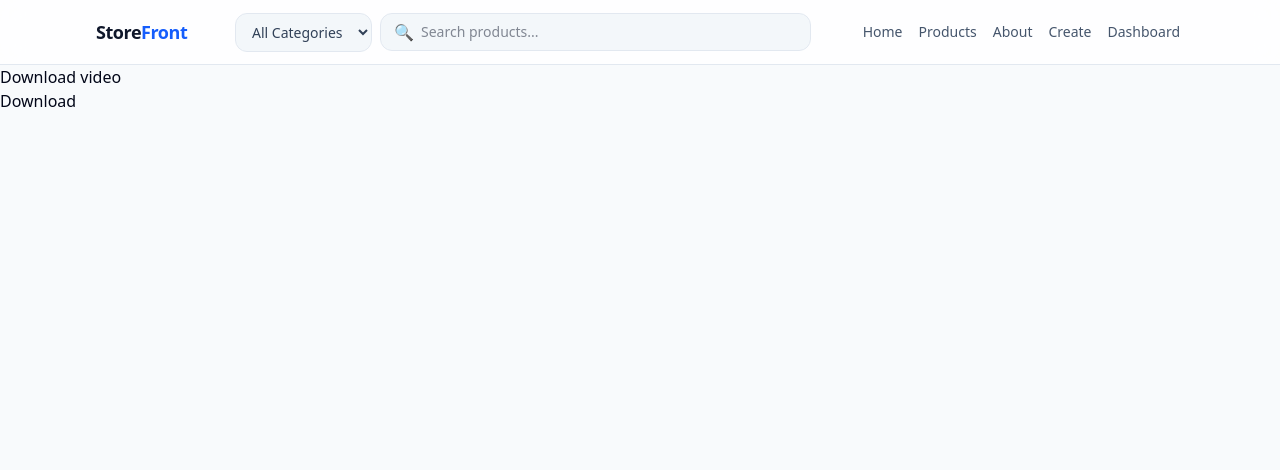
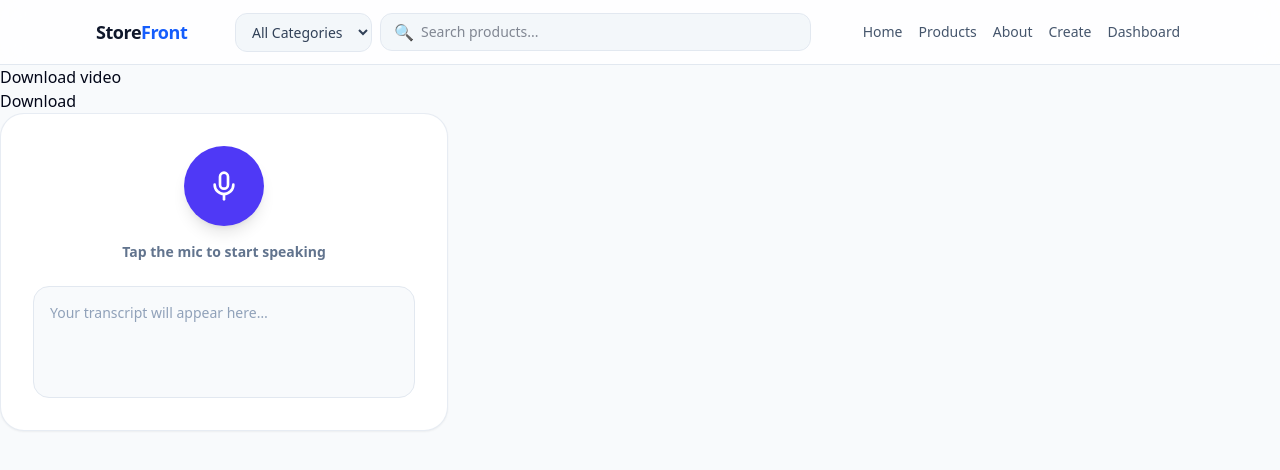
Before and after one commit to Metgala1/react-nextjs, a Next.js app: page /download-test in a window 1280 px wide. Shown: the top 470 px of the page. Built offline with nearby package versions, Linux system fonts and the light colour scheme.

Commit message:
Worked speech recognition feature

```diff
--- a/app/download-test/page.tsx
+++ b/app/download-test/page.tsx
@@ -1,5 +1,6 @@
 "use client"
 import { useState } from 'react';
+import VoiceInput from '@/components/VoiceInput';
 
 export default function DownloadTest() {
     const [errorMessage, setErrorMessage] = useState<string | null>(null);
@@ -39,6 +40,9 @@ export default function DownloadTest() {
         <div>
             <h3>Download video</h3>
             <button onClick={handleDownload}>Download</button>
+            <div>
+                <VoiceInput />
+            </div>
 
             {/* Conditionally render the error message */}
             {errorMessage && (
--- /dev/null
+++ b/components/VoiceInput.tsx
@@ -0,0 +1,238 @@
+"use client";
+
+import { useCallback, useEffect, useRef, useState } from "react";
+
+/* Minimal typings so this compiles without extra @types packages */
+interface SpeechRecognitionAlternativeLike {
+    transcript: string;
+}
+interface SpeechRecognitionResultLike {
+    isFinal: boolean;
+    0: SpeechRecognitionAlternativeLike;
+}
+interface SpeechRecognitionEventLike {
+    resultIndex: number;
+    results: { length: number; [index: number]: SpeechRecognitionResultLike };
+}
+interface SpeechRecognitionErrorEventLike {
+    error: string;
+}
+interface SpeechRecognitionLike {
+    lang: string;
+    continuous: boolean;
+    interimResults: boolean;
+    onstart: (() => void) | null;
+    onend: (() => void) | null;
+    onerror: ((event: SpeechRecognitionErrorEventLike) => void) | null;
+    onresult: ((event: SpeechRecognitionEventLike) => void) | null;
+    start(): void;
+    stop(): void;
+    abort(): void;
+}
+type SpeechRecognitionCtor = new () => SpeechRecognitionLike;
+
+function getSpeechRecognition(): SpeechRecognitionCtor | null {
+    if (typeof window === "undefined") return null;
+    const w = window as unknown as {
+        SpeechRecognition?: SpeechRecognitionCtor;
+        webkitSpeechRecognition?: SpeechRecognitionCtor;
+    };
+    return w.SpeechRecognition ?? w.webkitSpeechRecognition ?? null;
+}
+
+const ERROR_MESSAGES: Record<string, string> = {
+    "not-allowed": "Microphone access was denied. Allow it in your browser settings and try again.",
+    "service-not-allowed": "Microphone access was denied. Allow it in your browser settings and try again.",
+    "no-speech": "No speech detected. Try again and speak a little closer to the mic.",
+    "audio-capture": "No microphone was found on this device.",
+    network: "A network error occurred during recognition.",
+};
+
+export default function VoiceInput({ lang = "en-US" }: { lang?: string }) {
+    const [finalText, setFinalText] = useState("");
+    const [interimText, setInterimText] = useState("");
+    const [listening, setListening] = useState(false);
+    const [supported, setSupported] = useState(true);
+    const [error, setError] = useState<string | null>(null);
+
+    const recognitionRef = useRef<SpeechRecognitionLike | null>(null);
+
+    // Check support after mount (avoids SSR/hydration mismatch)
+    useEffect(() => {
+        setSupported(getSpeechRecognition() !== null);
+        return () => recognitionRef.current?.abort();
+    }, []);
+
+    const start = useCallback(() => {
+        const SpeechRecognition = getSpeechRecognition();
+        if (!SpeechRecognition) {
+            setSupported(false);
+            return;
+        }
+
+        setError(null);
+
+        const recognition = new SpeechRecognition();
+        recognition.lang = lang;
+        recognition.continuous = true;
+        recognition.interimResults = true;
+
+        recognition.onstart = () => setListening(true);
+
+        recognition.onend = () => {
+            setListening(false);
+            setInterimText("");
+        };
+
+        recognition.onerror = (event) => {
+            setError(ERROR_MESSAGES[event.error] ?? `Speech recognition error: ${event.error}`);
+            setListening(false);
+
+        };
+
+        recognition.onresult = (event) => {
+            let finals = "";
+            let interim = "";
+
+            for (let i = event.resultIndex; i < event.results.length; i++) {
+                const result = event.results[i];
+                if (result.isFinal) {
+                    finals += result[0].transcript;
+                } else {
+                    interim += result[0].transcript;
+                }
+            }
+
+            if (finals) {
+                setFinalText((prev) => (prev ? `${prev} ${finals.trim()}` : finals.trim()));
+            }
+            setInterimText(interim);
+        };
+
+        recognitionRef.current = recognition;
+        recognition.start();
+    }, [lang]);
+
+    const stop = useCallback(() => {
+        recognitionRef.current?.stop();
+    }, []);
+
+    const toggle = () => (listening ? stop() : start());
+
+    const clear = () => {
+        setFinalText("");
+        setInterimText("");
+        setError(null);
+    };
+
+    const hasText = finalText || interimText;
+
+    if (!supported) {
+        return (
+            <div className="w-full max-w-md rounded-3xl border border-amber-200 bg-amber-50 p-6 text-sm text-amber-800">
+                Speech recognition isn&apos;t supported in this browser. Try Chrome, Edge, or Safari.
+            </div>
+        );
+    }
+
+    return (
+        <div className="w-full max-w-md rounded-3xl border border-slate-200/80 bg-white p-8 shadow-xs">
+            <div className="flex flex-col items-center gap-4">
+                {/* Mic button */}
+                <div className="relative flex items-center justify-center">
+                    {listening && (
+                        <span className="absolute inline-flex h-20 w-20 animate-ping rounded-full bg-rose-400/40" />
+                    )}
+                    <button
+                        type="button"
+                        onClick={toggle}
+                        aria-pressed={listening}
+                        aria-label={listening ? "Stop listening" : "Start listening"}
+                        className={`relative flex h-20 w-20 items-center justify-center rounded-full text-white shadow-lg transition-all duration-300 focus:outline-none focus-visible:ring-4 ${
+                            listening
+                                ? "bg-rose-500 hover:bg-rose-600 focus-visible:ring-rose-200"
+                                : "bg-indigo-600 hover:bg-indigo-700 hover:scale-105 focus-visible:ring-indigo-200"
+                        }`}
+                    >
+                        {listening ? (
+                            <svg viewBox="0 0 24 24" fill="currentColor" className="h-7 w-7">
+                                <rect x="6" y="6" width="12" height="12" rx="2" />
+                            </svg>
+                        ) : (
+                            <svg
+                                viewBox="0 0 24 24"
+                                fill="none"
+                                stroke="currentColor"
+                                strokeWidth="2"
+                                strokeLinecap="round"
+                                strokeLinejoin="round"
+                                className="h-8 w-8"
+                            >
+                                <rect x="9" y="2" width="6" height="12" rx="3" />
+                                <path d="M5 11a7 7 0 0 0 14 0" />
+                                <path d="M12 18v4" />
+                            </svg>
+                        )}
+                    </button>
+                </div>
+
+                {/* Status */}
+                <p
+                    aria-live="polite"
+                    className={`text-sm font-semibold ${
+                        listening ? "text-rose-600" : "text-slate-500"
+                    }`}
+                >
+                    {listening ? "Listening… tap to stop" : "Tap the mic to start speaking"}
+                </p>
+            </div>
+
+            {/* Error */}
+            {error && (
+                <div
+                    role="alert"
+                    className="mt-6 rounded-2xl border border-rose-200 bg-rose-50 px-4 py-3 text-xs font-medium text-rose-700"
+                >
+                    {error}
+                </div>
+            )}
+
+            {/* Transcript */}
+            <div className="mt-6 min-h-28 rounded-2xl border border-slate-200 bg-slate-50 p-4">
+                {hasText ? (
+                    <p className="text-sm leading-relaxed text-slate-800">
+                        {finalText}
+                        {interimText && (
+                            <span className="italic text-slate-400">
+                                {finalText ? " " : ""}
+                                {interimText}
+                            </span>
+                        )}
+                    </p>
+                ) : (
+                    <p className="text-sm text-slate-400">Your transcript will appear here…</p>
+                )}
+            </div>
+
+            {/* Actions */}
+            {hasText && !listening && (
+                <div className="mt-4 flex justify-end gap-3 text-xs font-semibold">
+                    <button
+                        type="button"
+                        onClick={() => navigator.clipboard.writeText(finalText)}
+                        className="text-indigo-600 hover:underline"
+                    >
+                        Copy
+                    </button>
+                    <button
+                        type="button"
+                        onClick={clear}
+                        className="text-slate-500 hover:text-slate-700 hover:underline"
+                    >
+                        Clear
+                    </button>
+                </div>
+            )}
+        </div>
+    );
+}
--- /dev/null
+++ b/types/speech-recognition.d.ts
@@ -0,0 +1,31 @@
+export {};
+
+declare global {
+    interface AppSpeechRecognitionAlternative {
+        transcript: string;
+        confidence: number;
+    }
+    interface AppSpeechRecognitionResult {
+        readonly isFinal: boolean;
+        readonly length: number;
+
+        [index: number]: AppSpeechRecognitionAlternative;
+    }
+
+    interface AppSpeechRecognition {
+    lang: string;
+    continuous: boolean;
+    interimResults: boolean;
+
+    start(): void;
+    stop(): void;
+    abort(): void;
+    }
+    interface AppSpeechRecognitionConstructor {
+    new (): AppSpeechRecognition;
+    }
+    interface Window {
+    SpeechRecognition?: AppSpeechRecognitionConstructor;
+    webkitSpeechRecognition?: AppSpeechRecognitionConstructor;
+    }
+}
```
